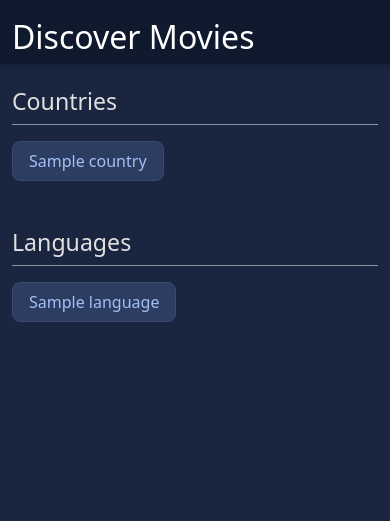
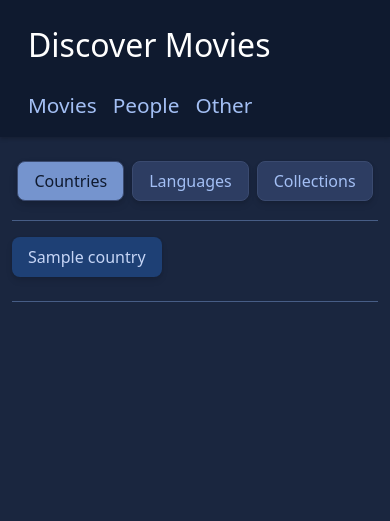
Before and after one commit to blackmidinewroad/discover-movies, a Django app: page /other/ in a window 390 px wide. Shown: the top 521 px of the page. Run offline with Django 5.2, Linux system fonts and the light colour scheme; tables that the repository leaves empty hold one stand-in row (values such as "Sample post"); parts of the project's set-up code (start-up, migrations or seed data) failed here and were passed over.

Commit message:
Update 'other' page

```diff
--- a/apps/moviedb/models.py
+++ b/apps/moviedb/models.py
@@ -122,7 +122,7 @@ class Collection(SlugMixin):
         return self.name
 
     def get_absolute_url(self):
-        return reverse('movie_collection', kwargs={'slug': self.slug})
+        return reverse('collection_detail', kwargs={'slug': self.slug})
 
 
 class Person(SlugMixin):
--- a/apps/moviedb/urls.py
+++ b/apps/moviedb/urls.py
@@ -1,6 +1,15 @@
 from django.urls import path
 
-from .views import MovieDetailView, MovieListView, OtherView, PeopleListView, PersonDetailView
+from .views import (
+    CollectionDetailView,
+    CollectionsListView,
+    CountryListViews,
+    LanguageListViews,
+    MovieDetailView,
+    MovieListView,
+    PeopleListView,
+    PersonDetailView,
+)
 
 urlpatterns = [
     path('', MovieListView.as_view(), name='main'),
@@ -9,15 +18,19 @@ urlpatterns = [
     path('movies/by/<str:sort_by>/decade/<str:decade>', MovieListView.as_view(), name='movies_decade'),
     path('movies/by/<str:sort_by>/decade/<str:decade>/year/<int:year>', MovieListView.as_view(), name='movies_year'),
     path('movie/<slug:slug>/', MovieDetailView.as_view(), name='movie_detail'),
-    path('other/', OtherView.as_view(), name='other'),
-    path('movies-by-country/<slug:slug>', MovieListView.as_view(), name='movies_country'),
+    path('other/', CountryListViews.as_view(), name='other'),
+    path('countries/', CountryListViews.as_view(), name='countries'),
+    path('languages/', LanguageListViews.as_view(), name='languages'),
+    path('collections/', CollectionsListView.as_view(), name='collections'),
+    path('collection/<slug:slug>/', CollectionDetailView.as_view(), name='collection_detail'),
+    path('movies-by-country/<slug:slug>/', MovieListView.as_view(), name='movies_country'),
     path(
         'movies-by-country/<slug:slug>/by/<str:sort_by>/decade/<str:decade>/',
         MovieListView.as_view(),
         name='movies_decade_country',
     ),
     path(
-        'movies-by-country/<slug:slug>/by/<str:sort_by>/decade/<str:decade>/year/<int:year>',
+        'movies-by-country/<slug:slug>/by/<str:sort_by>/decade/<str:decade>/year/<int:year>/',
         MovieListView.as_view(),
         name='movies_year_country',
     ),
@@ -28,11 +41,11 @@ urlpatterns = [
         name='movies_decade_language',
     ),
     path(
-        'movies-by-language/<slug:slug>/by/<str:sort_by>/decade/<str:decade>/year/<int:year>',
+        'movies-by-language/<slug:slug>/by/<str:sort_by>/decade/<str:decade>/year/<int:year>/',
         MovieListView.as_view(),
         name='movies_year_language',
     ),
     path('people/', PeopleListView.as_view(), name='people'),
-    path('people/by/<str:sort_by>', PeopleListView.as_view(), name='people_sort'),
+    path('people/by/<str:sort_by>/', PeopleListView.as_view(), name='people_sort'),
     path('person/<slug:slug>/', PersonDetailView.as_view(), name='person_detail'),
 ]
--- a/apps/moviedb/views.py
+++ b/apps/moviedb/views.py
@@ -4,7 +4,7 @@ from django.views.generic import DetailView, ListView, View
 
 from apps.services.utils import GenreIDs
 
-from .models import Country, Genre, Language, Movie, Person, ProductionCompany
+from .models import Country, Genre, Language, Movie, Person, ProductionCompany, Collection
 
 
 class MovieListView(ListView):
@@ -181,7 +181,7 @@ class MovieListView(ListView):
             self.filter_type = ''
 
         # Clean session on root page reload
-        if route_name == 'main':
+        if route_name in ('main', 'movies'):
             for key in ('include', 'genres'):
                 request.session.pop(key, None)
 
@@ -236,9 +236,9 @@ class PeopleListView(ListView):
 
 
 class MovieDetailView(DetailView):
+    model = Movie
     template_name = 'moviedb/movie_detail.html'
     context_object_name = 'movie'
-    queryset = Movie.objects.prefetch_related('directors')
 
     def get_context_data(self, **kwargs):
         context = super().get_context_data(**kwargs)
@@ -247,9 +247,9 @@ class MovieDetailView(DetailView):
 
 
 class PersonDetailView(DetailView):
+    model = Person
     template_name = 'moviedb/person_detail.html'
     context_object_name = 'person'
-    queryset = Person.objects.prefetch_related('cast_roles', 'crew_roles')
 
     def get_context_data(self, **kwargs):
         context = super().get_context_data(**kwargs)
@@ -257,15 +257,49 @@ class PersonDetailView(DetailView):
         return context
 
 
-class OtherView(View):
-    def get(self, request, *args, **kwargs):
-        countries = Country.objects.exclude(name='unknown')
-        languages = Language.objects.all()
+class CountryListViews(ListView):
+    queryset = Country.objects.exclude(name='unknown')
+    template_name = 'moviedb/other.html'
+    context_object_name = 'countries'
 
-        context = {
-            'countries': countries,
-            'languages': languages,
-            'title': 'Other',
-        }
+    def get_context_data(self, **kwargs):
+        context = super().get_context_data(**kwargs)
+        context['title'] = 'Countries'
+        context['list_type'] = 'countries'
+        return context
 
-        return render(request, 'moviedb/other.html', context)
+
+class LanguageListViews(ListView):
+    model = Language
+    template_name = 'moviedb/other.html'
+    context_object_name = 'languages'
+
+    def get_context_data(self, **kwargs):
+        context = super().get_context_data(**kwargs)
+        context['title'] = 'Languages'
+        context['list_type'] = 'languages'
+        return context
+
+
+class CollectionsListView(ListView):
+    model = Collection
+    template_name = 'moviedb/other.html'
+    context_object_name = 'collections'
+    paginate_by = 24
+
+    def get_context_data(self, **kwargs):
+        context = super().get_context_data(**kwargs)
+        context['title'] = 'Collections'
+        context['list_type'] = 'collections'
+        return context
+
+
+class CollectionDetailView(DetailView):
+    model = Collection
+    template_name = 'moviedb/collection_detail.html'
+    context_object_name = 'collection'
+
+    def get_context_data(self, **kwargs):
+        context = super().get_context_data(**kwargs)
+        context['title'] = f'{self.object.name}'
+        return context
--- a/static/css/custom.css
+++ b/static/css/custom.css
@@ -15,16 +15,48 @@ nav {
 
 .navbar {
     height: 4rem;
-}
-
-.navbar a {
-    font-size: 2rem;
+    display: flex;
+    align-items: center;
+    justify-content: space-between;
 }
 
 .navbar-brand {
     font-weight: normal;
-    font-size: 1.5rem;
+    font-size: 2rem;
     text-decoration: none;
+}
+
+/* Data type links in navbar */
+.data-type-links {
+    display: flex;
+    gap: 1rem;
+    align-items: center;
+}
+
+.data-type-link {
+    color: #a3bff4;
+    font-size: 1.3rem;
+    font-weight: normal;
+    text-decoration: none;
+    transition: color 0.3s ease;
+}
+
+.data-type-link:hover {
+    color: #7594ce;
+}
+
+@media (max-width: 576px) {
+    .navbar {
+        flex-direction: column;
+        height: auto;
+        padding: 1rem;
+    }
+
+    .data-type-links {
+        margin-top: 0.5rem;
+        flex-wrap: wrap;
+        justify-content: center;
+    }
 }
 
 
@@ -32,7 +64,6 @@ nav {
 footer {
     background-color: #0f1a2f;
     color: #ffffff;
-    padding: 1rem;
 }
 
 .footer-text {
@@ -258,16 +289,19 @@ footer {
     height: 2.5rem;
     line-height: 1.5;
     transition: all 0.3s ease;
+    box-shadow: 0 4px 6px rgba(0, 0, 0, 0.1), 0 1px 3px rgba(0, 0, 0, 0.08);
 }
 
 .toggle-btn:hover {
     background-color: #7594ce;
     color: #0f1a2f;
+    box-shadow: 0 7px 14px rgba(0, 0, 0, 0.1), 0 3px 6px rgba(0, 0, 0, 0.08);
 }
 
 .toggle-btn.active {
     background-color: #7594ce;
     color: #0f1a2f;
+    box-shadow: 0 4px 8px rgba(0, 0, 0, 0.1), 0 2px 4px rgba(0, 0, 0, 0.08);
 }
 
 /* Dropdowns */
@@ -287,6 +321,7 @@ footer {
     justify-content: center;
     gap: 0.5rem;
     min-width: 120px;
+    box-shadow: 0 4px 6px rgba(0, 0, 0, 0.1), 0 1px 3px rgba(0, 0, 0, 0.08);
 }
 
 .dropdown .dropdown-menu {
@@ -319,6 +354,7 @@ footer {
 .dropdown .dropdown-item.active {
     background-color: #7594ce !important;
     color: #0f1a2f;
+    box-shadow: 0 7px 14px rgba(0, 0, 0, 0.1), 0 3px 6px rgba(0, 0, 0, 0.08);
 }
 
 .dropdown .first-item:hover,
@@ -407,7 +443,7 @@ footer {
     display: flex;
     flex-wrap: wrap;
     gap: 0.5rem;
-    margin-bottom: 1rem;
+    margin-top: 1rem;
 }
 
 /* Ensure buttons wrap with proper spacing */
@@ -418,13 +454,13 @@ footer {
 }
 
 /* Adjust toggle button to prevent text overflow */
-.toggle-btn {
+.toggle-grid .toggle-btn {
     display: inline-flex;
     align-items: center;
     justify-content: center;
-    background-color: #2d3d62;
-    color: #a3bff4;
-    border: 1px solid #3a4a6f;
+    background-color: #1e4075;
+    color: #c6d5f6;
+    border: none;
     padding: 0.5rem 1rem;
     border-radius: 8px;
     text-decoration: none;
@@ -439,15 +475,16 @@ footer {
     min-width: 0;
 }
 
-/* Headings for sections */
-#other-container h3 {
-    margin: 1.5rem 0 0.5rem 0;
+.toggle-grid .toggle-btn:hover {
+    background-color: #2d5ba6;
+    color: white;
+    box-shadow: 0 7px 14px rgba(0, 0, 0, 0.1), 0 3px 6px rgba(0, 0, 0, 0.08);
 }
 
-/* Divider styling for toggle-grid */
-#other-container hr {
-    border: 0;
-    border-top: 1px solid white;
-    margin: 0.5rem 0 1rem 0;
-    opacity: 0.5;
+#content-grid hr:last-child {
+    margin-bottom: 1.2rem;
 }
+
+#other-buttons {
+    margin-bottom: 1.2rem;
+}
--- a/templates/header.html
+++ b/templates/header.html
@@ -1,5 +1,6 @@
 <nav class="navbar navbar-expand-lg navbar-dark">
   <div class="container">
     <a class="navbar-brand" href="/">Discover Movies</a>
+    <div class="data-type-links">{% include 'moviedb/partials/data_type_buttons.html' %}</div>
   </div>
 </nav>
--- /dev/null
+++ b/templates/moviedb/countries_list.html
@@ -0,0 +1,7 @@
+<hr />
+<div class="toggle-grid">
+    {% for country in countries %}
+        <a class="toggle-btn" href="{{ country.get_absolute_url }}">{{ country }}</a>
+    {% endfor %}
+</div>
+<hr />
--- a/templates/moviedb/main.html
+++ b/templates/moviedb/main.html
@@ -5,15 +5,14 @@
         <div id="content-container">
             <div class="list-nav">
                 <div class="nav-controls">
-                    {% include 'moviedb/partials/data_type_buttons.html' %}
                     {% if list_type == 'movies' %}
-                        {% include 'moviedb/partials/sort_dropdown_movies.html' %}
                         {% include 'moviedb/partials/genres_dropdown.html' %}
                         {% include 'moviedb/partials/decade_dropdown.html' %}
                         {% if decade != 'any' %}
                             {% include 'moviedb/partials/year_dropdown.html' %}
                         {% endif %}
                         {% include 'moviedb/partials/include_dropdown.html' %}
+                        {% include 'moviedb/partials/sort_dropdown_movies.html' %}
                     {% else %}
                         {% include 'moviedb/partials/sort_dropdown_people.html' %}
                     {% endif %}
--- a/templates/moviedb/other.html
+++ b/templates/moviedb/other.html
@@ -1,20 +1,20 @@
 {% extends 'base.html' %}
+{% load humanize %}
 {% block content %}
     <div class="container">
-        <div id="other-container">
-            <h3>Countries</h3>
-            <hr />
-            <div class="toggle-grid">
-                {% for country in countries %}
-                    <a class="toggle-btn" href="{{ country.get_absolute_url }}">{{ country }}</a>
-                {% endfor %}
+        <div id="content-container">
+            <div class="list-nav" id="other-buttons">
+                <div class="nav-controls">{% include 'moviedb/partials/other_buttons.html' %}</div>
             </div>
-            <h3>Languages</h3>
-            <hr />
-            <div class="toggle-grid">
-                {% for language in languages %}
-                    <a class="toggle-btn" href="{{ language.get_absolute_url }}">{{ language }}</a>
-                {% endfor %}
+            <div id="content-grid">
+                {% if list_type == 'countries' %}
+                    {% include 'moviedb/countries_list.html' %}
+                {% elif list_type == 'languages' %}
+                    {% include 'moviedb/languages_list.html' %}
+                {% elif list_type == 'collections' %}
+                    {% include 'moviedb/collections_list.html' %}
+                {% endif %}
+                {% include 'moviedb/partials/pagination.html' %}
             </div>
         </div>
     </div>
--- a/templates/moviedb/partials/data_type_buttons.html
+++ b/templates/moviedb/partials/data_type_buttons.html
@@ -1,7 +1,7 @@
-<div class="toggle-buttons">
-   <a class="toggle-btn {% if list_type == 'movies' %}active{% endif %}"
-      href="{% if list_type == 'movies' %}{% url 'movies_sort' sort_by=sort_by %}{% else %}{% url 'movies' %}{% endif %}">Movies</a>
-   <a class="toggle-btn {% if list_type == 'people' %}active{% endif %}"
+<div class="data-type-links">
+   <a class="data-type-link {% if list_type == 'movies' %}active{% endif %}"
+      href="{% url 'movies' %}">Movies</a>
+   <a class="data-type-link {% if list_type == 'people' %}active{% endif %}"
       href="{% url 'people' %}">People</a>
-   <a class="toggle-btn" href="{% url 'other' %}">Other</a>
+   <a class="data-type-link" href="{% url 'other' %}">Other</a>
 </div>
--- a/templates/moviedb/partials/decade_dropdown.html
+++ b/templates/moviedb/partials/decade_dropdown.html
@@ -16,6 +16,7 @@
         </li>
         <div class="dropdown-divider"></div>
         {% for cur_decade in decade_list %}
+            {% if forloop.counter != 1 %}<div class="dropdown-divider"></div>{% endif %}
             <li>
                 <a class="dropdown-item {% if cur_decade == '1880s' %}last-item{% endif %} {% if decade == cur_decade %}active{% endif %}"
                    href="{% if country or language %}{% url decade_route_name slug=slug sort_by=sort_by decade=cur_decade %}{% else %}{% url 'movies_decade' sort_by=sort_by decade=cur_decade %}{% endif %}">{{ cur_decade }}</a>
--- /dev/null
+++ b/templates/moviedb/partials/other_buttons.html
@@ -0,0 +1,8 @@
+<div class="toggle-buttons">
+    <a class="toggle-btn {% if list_type == 'countries' %}active{% endif %}"
+       href="{% url 'countries' %}">Countries</a>
+    <a class="toggle-btn {% if list_type == 'languages' %}active{% endif %}"
+       href="{% url 'languages' %}">Languages</a>
+    <a class="toggle-btn {% if list_type == 'collections' %}active{% endif %}"
+       href="{% url 'collections' %}">Collections</a>
+</div>
--- a/templates/moviedb/partials/pagination.html
+++ b/templates/moviedb/partials/pagination.html
@@ -1,4 +1,5 @@
 {% load humanize %}
+{% if is_paginated %}
     <ul class="pagination justify-content-center">
         <li class="page-item {% if not page_obj.has_previous or page_obj.number == 1 %}disabled{% endif %}">
             <a class="page-link"
@@ -32,3 +33,4 @@
             </a>
         </li>
     </ul>
+{% endif %}
--- a/templates/moviedb/partials/year_dropdown.html
+++ b/templates/moviedb/partials/year_dropdown.html
@@ -16,8 +16,9 @@
         </li>
         <div class="dropdown-divider"></div>
         {% for cur_year in years_list %}
+            {% if forloop.counter != 1 %}<div class="dropdown-divider"></div>{% endif %}
             <li>
-                <a class="dropdown-item {% if i == 0 %}last-item{% endif %} {% if year == cur_year %}active{% endif %}"
+                <a class="dropdown-item {% if forloop.counter == years_list|length %}last-item{% endif %} {% if year == cur_year %}active{% endif %}"
                    href="{% if country or language %}{% url year_route_name slug=slug sort_by=sort_by decade=decade year=cur_year %}{% else %}{% url 'movies_year' sort_by=sort_by decade=decade year=cur_year %}{% endif %}">{{ cur_year }}</a>
             </li>
         {% endfor %}
```
Also changed, not shown: templates/moviedb/collection_detail.html (added, +14 -0 lines), templates/moviedb/collections_list.html (added, +25 -0 lines), templates/moviedb/languages_list.html (added, +7 -0 lines), apps/moviedb/migrations/0048_alter_person_options.py (added). Lines whose indentation alone changed are shown as unchanged.
